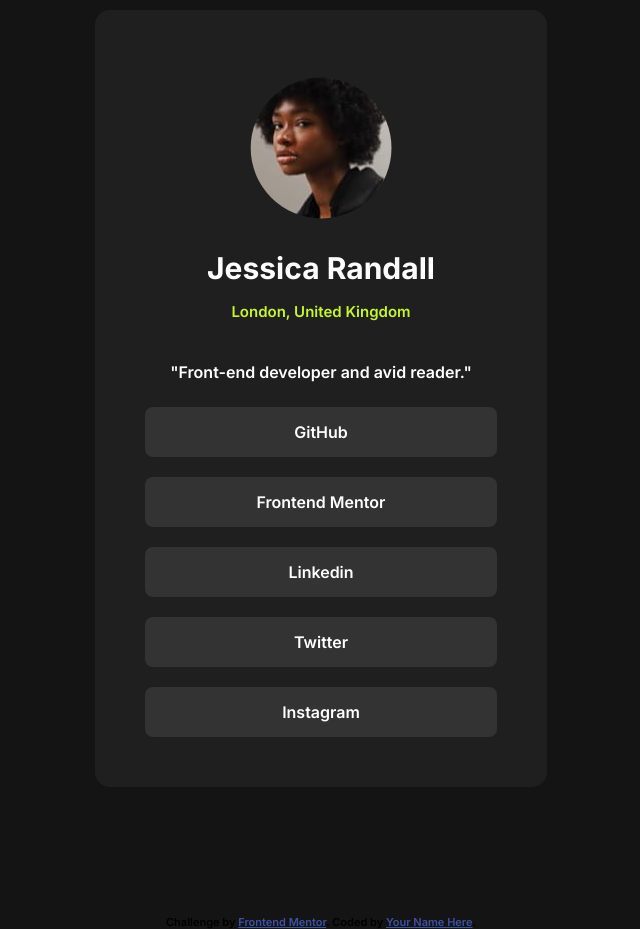
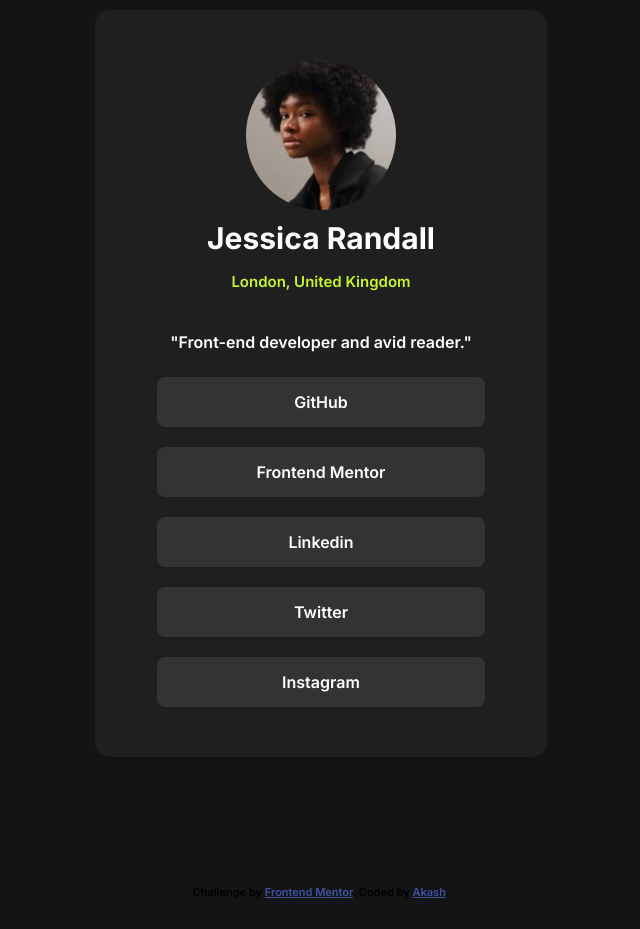
Before and after one commit to akashakash0703/social-links-profile-main, a plain HTML site: page index.html in a window 1280 px wide. Shown: the part 118-1047 px from the top of the page, without its empty margins (319-959 px from the left). After the commit the page ends 1017 px from the top, so only its background shows below. Drawn offline with Linux system fonts and the light colour scheme.

Commit message:
move files

```diff
--- a/index.html
+++ b/index.html
@@ -36,7 +36,7 @@
 
   <div class="attribution">
     Challenge by <a href="https://www.frontendmentor.io?ref=challenge" target="_blank">Frontend Mentor</a>.
-    Coded by <a href="#">Your Name Here</a>.
+    Coded by <a href="">Akash</a>.
   </div>
 </body>
 </html>
--- a/style.css
+++ b/style.css
@@ -21,15 +21,20 @@ body{
    font-weight: 600;
 }
 .container{
-
+    display: flex;
+    flex-direction: column;
+    justify-content: center;
+    align-items: center;
     background-color: var(--DarkGrey);
     padding: 50px;
     margin: 10%;
     border-radius: 15px;
 }
 img{
-    margin-left: 25%;
-    clip-path: circle(40%);
+    display:flex;
+    justify-content: center;
+    border-radius: 50%;
+    width:150px;
 }
 
 .content h2{
```
